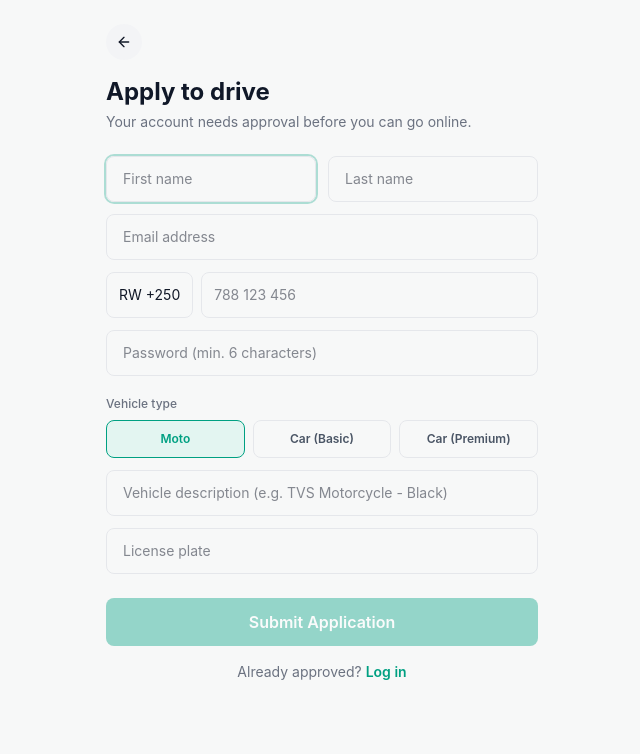
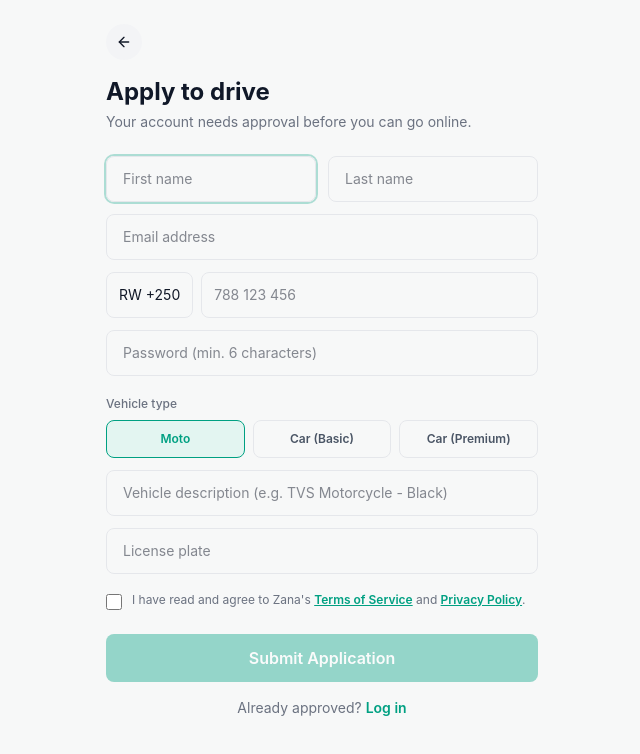
Before and after one commit to Jesuefe/zana-ride, a Next.js app in the folder driver-web/: page /signup in a window 1280 px wide. Shown: the top 754 px of the page, without its empty margins (318-958 px from the left). Built offline with nearby package versions, Linux system fonts and the light colour scheme.

Commit message:
Require acceptance of privacy policy and terms at signup

```diff
--- a/driver-web/app/signup/page.tsx
+++ b/driver-web/app/signup/page.tsx
@@ -25,6 +25,7 @@ export default function SignupPage() {
   const [vehicle, setVehicle] = useState('');
   const [plate, setPlate] = useState('');
   const [serviceType, setServiceType] = useState<'BIKE' | 'ECONOMY' | 'COMFORT'>('BIKE');
+  const [acceptedLegal, setAcceptedLegal] = useState(false);
   const [loading, setLoading] = useState(false);
   const [error, setError] = useState<string | null>(null);
 
@@ -38,6 +39,7 @@ export default function SignupPage() {
     plate.trim();
 
   const handleSignup = async () => {
+    if (!valid || loading) return;
     setLoading(true);
     setError(null);
     try {
@@ -142,6 +144,22 @@ export default function SignupPage() {
         />
       </div>
 
+      <label className="mt-4 flex items-start gap-2.5 text-xs leading-5 text-zana-muted cursor-pointer">
+        <input
+          type="checkbox"
+          checked={acceptedLegal}
+          onChange={(e) => setAcceptedLegal(e.target.checked)}
+          required
+          className="mt-1 h-4 w-4 shrink-0 accent-zana-primary"
+        />
+        <span>
+          I have read and agree to Zana&apos;s{" "}
+          <a href="https://zanaride.rw/terms" target="_blank" rel="noopener noreferrer" className="font-semibold text-zana-primary underline">Terms of Service</a>
+          {" "}and{" "}
+          <a href="https://zanaride.rw/privacy" target="_blank" rel="noopener noreferrer" className="font-semibold text-zana-primary underline">Privacy Policy</a>.
+        </span>
+      </label>
+
       {error && <p className="text-xs text-zana-error mt-3">{error}</p>}
 
       <button
```
